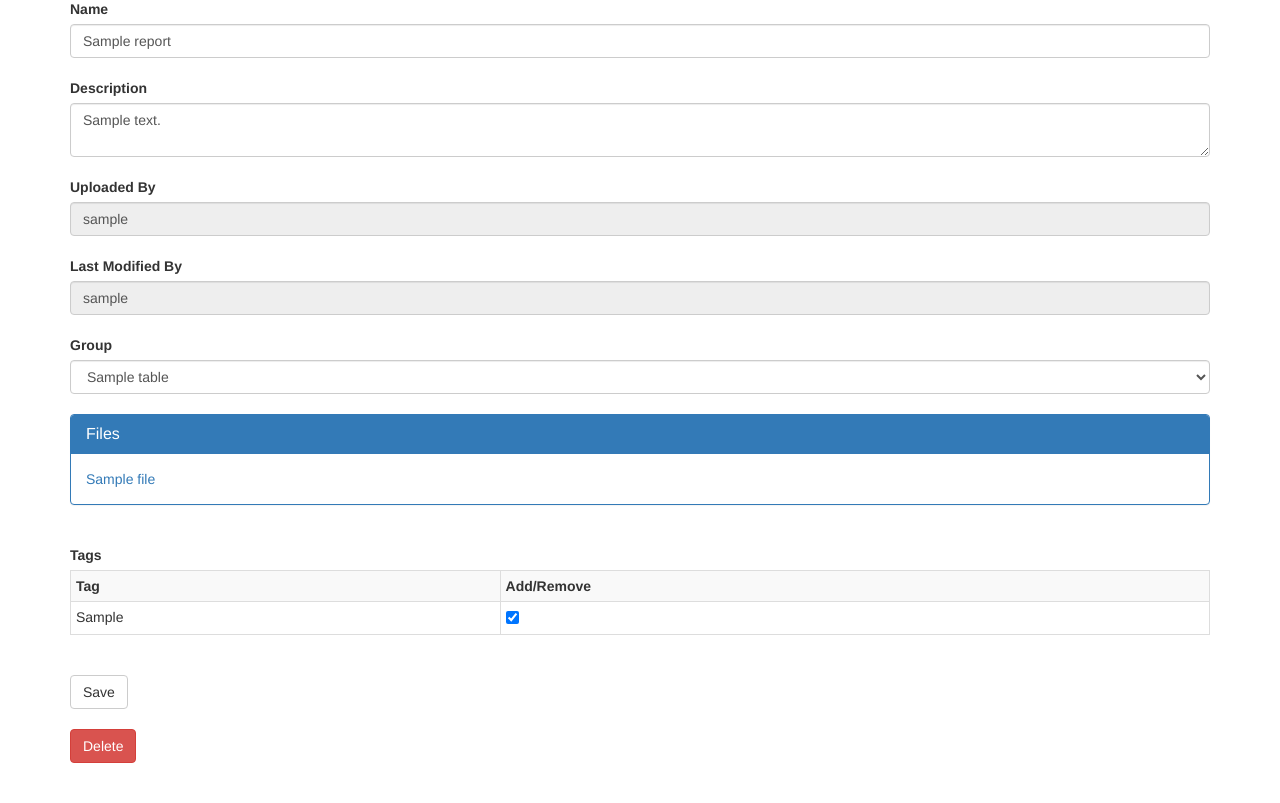
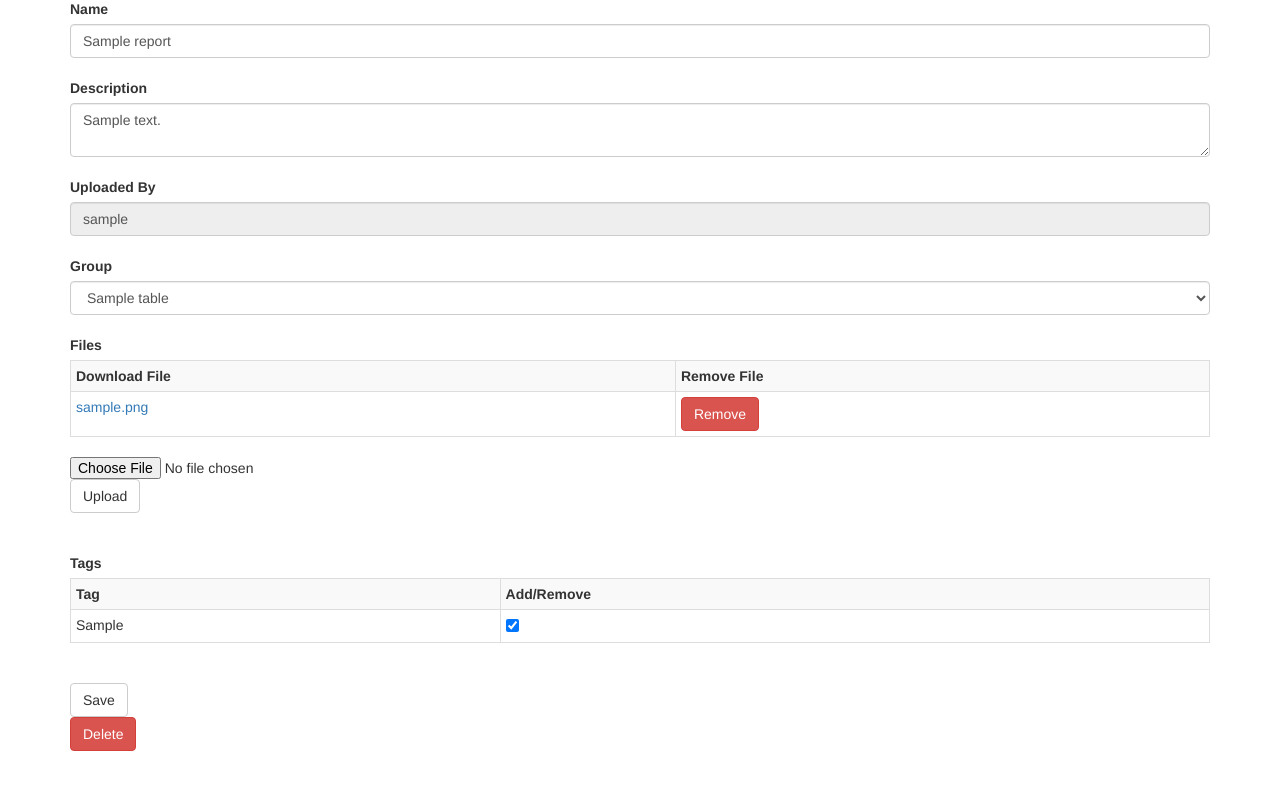
Before and after one commit to sfm2686/RMSA, a Flask app: page /report?id=1 in a window 1280 px wide. Shown: the part 93-896 px from the top of the page. After the commit the page ends 844 px from the top, so only its background shows below. Run offline with Flask 2, Linux system fonts and the light colour scheme; the visitor is signed in with stand-in values (Sample User, id 1); tables that the repository leaves empty hold one stand-in row (values such as "Sample post"); parts of the project's set-up code (start-up, migrations or seed data) failed here and were passed over; some libraries are stand-ins or nearby versions.

Commit message:
Working on updating a report (adding files is still not working

```diff
--- a/templates/layout.html
+++ b/templates/layout.html
@@ -29,11 +29,11 @@
           <!-- <a class="navbar-brand" href="">RMSA</a> -->
         </div>
         {% if session["loggedin"] %}
-          <div class="collapse navbar-collapse" id="bs-example-navbar-collapse-1">
+          <div class="collapse navbar-collapse">
             <ul class="nav navbar-nav">
               <li><a href="{{ url_for('reports') }}">Reports</a></li>
               {% if session['has_admin_access'] %}
-              <li><a href="{{ url_for('groups') }}">Groups</a></li>
+                <li><a href="{{ url_for('groups') }}">Groups</a></li>
                 <li><a href="{{ url_for('users') }}">Users</a></li>
               {% endif %}
               <li><a href="{{ url_for('logout') }}">Logout</a></li>
--- a/templates/report.html
+++ b/templates/report.html
@@ -29,9 +29,6 @@
     <label>Uploaded By</label>
     <input disabled class="form-control" value="{{ report['creatid'] }}">
     <br>
-    <label>Last Modified By</label>
-    <input disabled class="form-control" value="{{ report['editid'] }}">
-    <br>
     <label>Group</label>
     <select class="form-control" name="group">
       {% for group in groups %}
@@ -44,16 +41,24 @@
       {% endfor %}
     </select>
     <br>
-    <div class="panel panel-primary">
-      <div class="panel-heading">
-        <h3 class="panel-title">Files</h3>
-      </div>
-      {% for file in report['files'] %}
-      <div class="panel-body">
-        <a href="{{ url_for('download_file', id=file.id) }}">{{ file.name }}</a>
-      </div>
+    <label>Files</label>
+    <table class="table table-striped table-bordered table-hover table-condensed">
+      <tr>
+        <th>Download File</th>
+        <th>Remove File</th>
+      </tr>
+      {% for id, fname in report['files'] %}
+        <tr>
+          <td><a href="{{ url_for('download_file', id=id) }}">{{ fname }}</a></td>
+          <td><a href="#" class="btn btn-danger" role="button">Remove</a></td>
+        </tr>
       {% endfor %}
-    </div>
+    </table>
+    <form method="post" action="/upload-file" enctype=multipart/form-data>
+      <input type="file" name="file">
+      <input class="btn btn-default" type="submit" value="Upload">
+    </form>
+    <br>
     <br>
     <label>Tags</label>
     <table class="table table-striped table-bordered table-hover table-condensed">
@@ -65,8 +70,7 @@
         <tr>
           <td>{{ tag_name }}</td>
           <td><input type="checkbox" name=tags value="{{ tag_id }}"
-              {% if belongs_to %}checked{% endif %}
-            ></td>
+              {% if belongs_to %}checked{% endif %}></td>
         </tr>
       {% endfor %}
     </table>
--- a/templates/reports.html
+++ b/templates/reports.html
@@ -19,7 +19,6 @@
             <th>Name</th>
             <th>Description</th>
             <th>Creator</th>
-            <th>Last Editor</th>
             <th>Group</th>
             <th>Files</th>
             <th>Tags</th>
@@ -29,7 +28,6 @@
             <td><a href="#">{{ report['name'] }}</a></td>
             <td><a href="#">{{ report['desc'] }}</a></td>
             <td><a href="#">{{ report['creatid'] }}</a></td>
-            <td><a href="#">{{ report['editid'] }}</a></td>
             <td><a href="#">{{ report['group'] }}</a></td>
             <td><a href="#">{{ report['nfiles'] }}</a></td>
             <td><a href="#">{{ report['tags'] }}</a></td>
--- a/views.py
+++ b/views.py
@@ -2,11 +2,13 @@
 from flask import render_template, request, url_for, session, flash, redirect, send_file
 from sqlalchemy.orm import sessionmaker
 from sqlalchemy.exc import IntegrityError
+from werkzeug.utils import secure_filename
 from tables_def import *
 from functools import wraps
 from validators import *
 from enums import *
 import bcrypt
+import os
 
 db_session = sessionmaker(bind=db_engine)
 db_sess = db_session()
@@ -129,7 +131,7 @@
     try:
         return send_file(file.file_path, as_attachment=True)
     except FileNotFoundError:
-        return redirect(url_for("not_found"))
+        return flash_and_redirect("File not found", "alert alert-danger", "reports")
 
 ################################## Reports #####################################
 @app.route('/reports')
@@ -147,11 +149,6 @@
             report_dict['creatid'] = user.User.username
         else:
             report_dict['creatid'] = "Deleted"
-        user = load_user(col.Report.last_editor_id)
-        if user:
-            report_dict['editid'] = user.User.username
-        else:
-            report_dict['editid'] = "Deleted"
         report_dict['group'] = load_group(col.Report.group_id).group_name
         report_dict['nfiles'] = len(load_report_files(col.Report.id))
         rtags = ""
@@ -160,6 +157,14 @@
         report_dict['tags'] = "{}...".format(rtags[:6])
         data.append(report_dict)
     return render_template("reports.html", reports=data)
+
+@app.route('/upload-file')
+@require_login
+def upload_file():
+    print(request.form)
+    # if not request.form['name']:
+    #     flash("Invalid file name or extension", "alert alert-danger")
+    #     return redirect(url_for())
 
 @app.route('/report', methods=['GET'])
 @require_login
@@ -186,14 +191,9 @@
         report_dict['creatid'] = user.User.username
     else:
         report_dict['creatid'] = "Deleted"
-    user = load_user(col.Report.last_editor_id)
-    if user:
-        report_dict['editid'] = user.User.username
-    else:
-        report_dict['editid'] = "Deleted"
     report_dict['group_id'] = report.group_id
     report_dict['group'] = load_group(report.group_id).group_name
-    report_dict['files'] = [file for file in load_report_files(report.id)]
+    report_dict['files'] = [(file.id, os.path.basename(file.file_path)) for file in load_report_files(report.id)]
     report_dict['tags'] = []
     for t in load_report_tags(report.id):
         report_dict['tags'].append(t.Tag)
@@ -212,7 +212,21 @@
 @app.route('/report', methods=['POST'])
 @require_login
 def update_report():
-    return render_template("report.html")
+    if not request.form['id']:
+        return flash_and_redirect("Report not found", "alert alert-danger", "reports")
+    if not is_report_name_valid(request.form['name']) or not is_report_desc_valid(request.form['desc']):
+        flash("Invalid name/description input", "alert alert-danger")
+        return redirect(url_for("show_report", id=request.form["id"]))
+    allowed_groups = [str(col.Group.id) for col in load_user_groups(session.get("uid"))]
+    if request.form['group'] not in allowed_groups:
+        flash("Invalid group input", "alert alert-danger")
+        return redirect(url_for("show_report", id=request.form["id"]))
+    report = db_sess.query(Report).filter(Report.id == request.form['id'])
+    report.name = request.form['name']
+    report.desc = request.form['desc']
+    report.group_id = request.form['group']
+
+    return flash_and_redirect("Report updated successfully", "alert alert-success", "reports")
 
 @app.route('/add_report')
 @require_login
@@ -258,7 +272,7 @@
 def update_group():
     if not request.form['id']:
         return flash_and_redirect("Group not found", "alert alert-danger", "groups")
-    if not request.form['name'] or not is_group_name_valid(request.form['name']):
+    if not is_group_name_valid(request.form['name']):
         flash("Invalid input", "alert alert-danger")
         return redirect(url_for('show_group', id=request.form['id']))
     group = load_group(request.form['id'])
@@ -335,8 +349,7 @@
         groups.append((group.id, group.group_name, user_in_group))
     data['groups'] = groups
     if request.method == 'POST':
-        if (not request.form['username'] or not is_username_valid(request.form['username'])
-            or not is_password_valid(request.form['password1'])):
+        if (not is_username_valid(request.form['username']) or not is_password_valid(request.form['password1'])):
             flash("Invalid input", "alert alert-danger")
             return render_template("add_user.html", data=data)
         if request.form["password1"] != request.form['password2']:
@@ -358,8 +371,7 @@
         for posted_g_id in request.form.getlist('group'):
             try:
                 db_sess.add(User_groups(posted_g_id, new_user.id))  # add user to this group
-            except Exception as e:
-                print(e)
+            except ValueError:
                 flash("Invalid group input", "alert alert-danger")
                 return render_template("add_user.html", data=data)
         db_sess.commit() # add new user to groups in db
@@ -397,23 +409,21 @@
 def update_user():
     if not request.form['id']:
         return flash_and_redirect("User not found", "alert alert-danger", "users")
-    if not request.form['username'] or not is_username_valid(request.form['username']):
+    if  not is_username_valid(request.form['username']):
         flash("Invalid input", "alert alert-danger")
         return redirect(url_for('show_user', id=request.form['id']))
     user_id = request.form['id']
     result = load_user(user_id)
     if not result:
         return flash_and_redirect("User not found", "alert alert-danger", "users")
-    user_groups = load_user_groups(user_id)
-    user_groups_list = []
-    for col in user_groups: # create a list of group ids that the user belongs to
-        user_groups_list.append(col.Group.id)
+    # create a list of group ids that the user belongs to
+    user_groups_list = [col.Group.id for col in load_user_groups(user_id)]
 
     for posted_g_id in request.form.getlist('group'): # check groups to be added
         try:
             if not int(posted_g_id) in user_groups_list: # add user to this group
                 db_sess.add(User_groups(posted_g_id, user_id))
-        except:
+        except ValueError:
             flash("Invalid group input", "alert alert-danger")
             return redirect(url_for('show_user', id=request.form['id']))
     user_groups = load_user_groups(user_id) # get updated user groups
```
Also changed, not shown: create_and_seed_db.py (+9 -10 lines), tables_def.py (+3 -7 lines), validators.py (+23 -3 lines).
